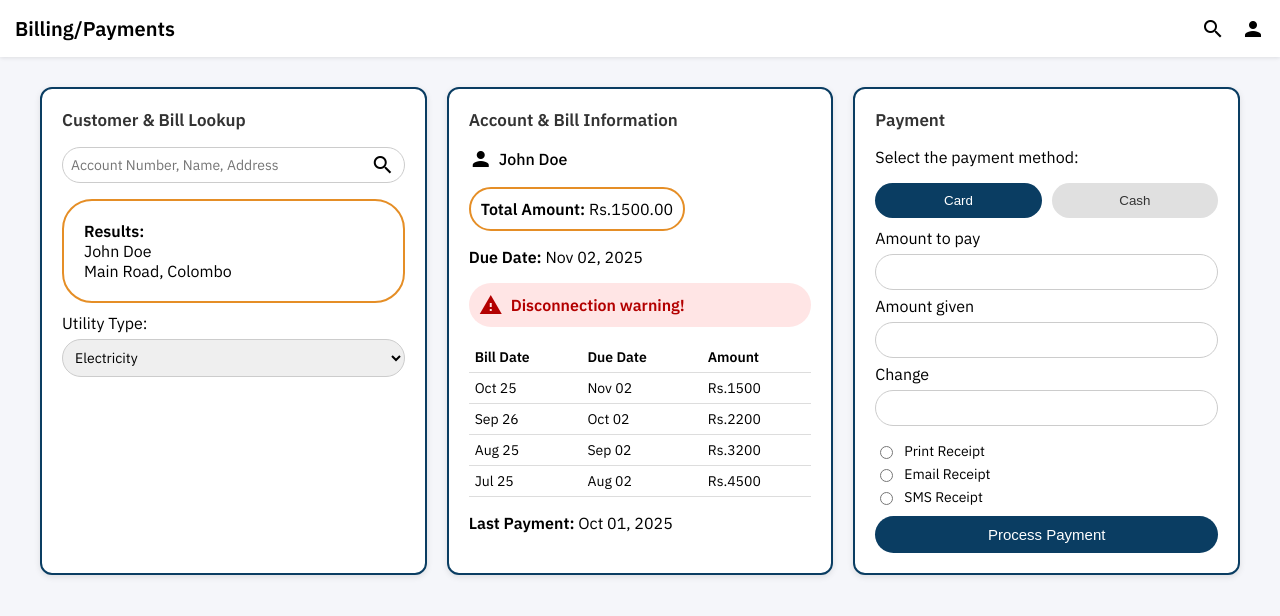
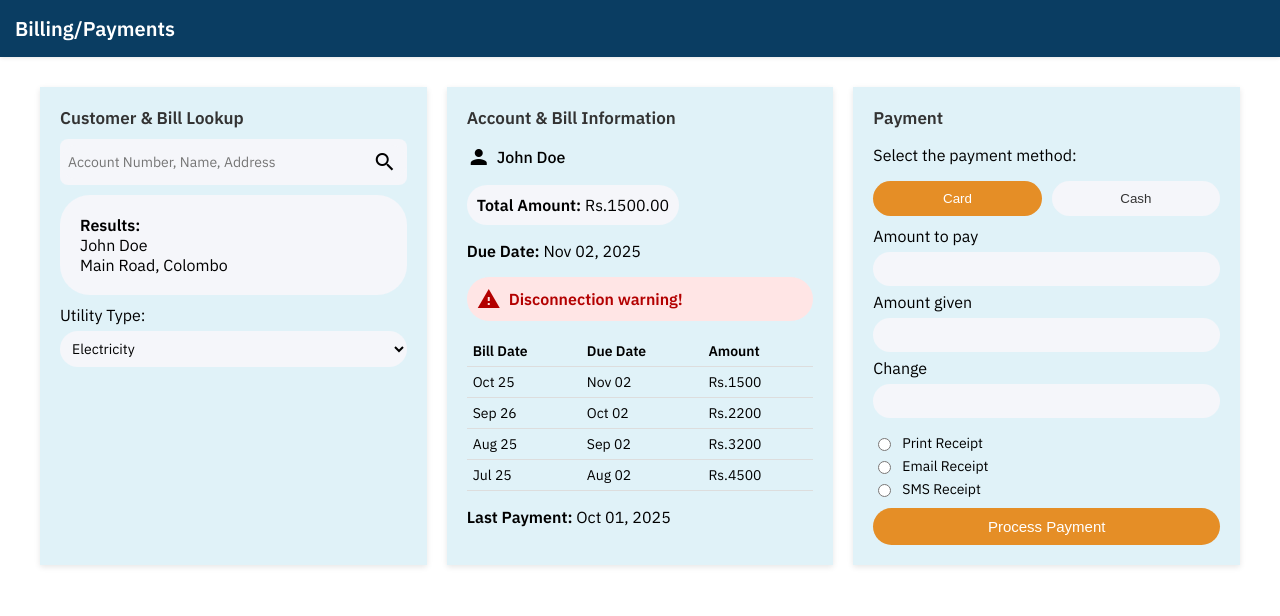
Before and after one commit to Sadeeshana/Utility-Managment-System, a PHP site: page /Billing.html in a window 1280 px wide. Shown: the top 616 px of the page. Run offline with PHP 8.4, Linux system fonts and the light colour scheme.

Commit message:
Update Billing.css
Update Billing.css

```diff
--- a/Frontend/Billing.css
+++ b/Frontend/Billing.css
@@ -1,13 +1,13 @@
 body {
   font-family: "IBM Plex Sans";
-  background-color: #F5F6FA;
+  background-color: white;
   margin: 0;
   padding: 0;
 }
 
 /* Header Bar */
 .header {
-  background-color: #ffffff;
+  background-color: #0A3D62;
   color: #000;
   display: flex;
   align-items: center;
@@ -23,33 +23,11 @@ body {
   font-weight: 600;
 }
 
-.header-icons {
-  display: flex;
-  align-items: center;
-  gap: 16px;
-}
-
 .material-icons {
   vertical-align: middle;
   cursor: pointer;
 }
 
-.back-btn {
-  display: flex;
-  align-items: center;
-  justify-content: center;
-  width: 36px;
-  height: 36px;
-  background-color: #f0f0f0;
-  border: 1px solid #000;
-  border-radius: 50%;
-  cursor: pointer;
-  transition: background-color 0.3s;
-}
-
-.back-btn:hover {
-  background-color: #e0e0e0;
-}
 
 /* Layout */
 .container {
@@ -62,15 +40,14 @@ body {
 }
 
 .section {
-  background: #fff;
+  background:  #e0f2f8;
   flex: 1;
-  border: 2px solid #0A3D62;
-  border-radius: 12px;
   padding: 20px;
   box-shadow: 0 2px 6px rgba(0, 0, 0, 0.1);
 }
 h2{
   align-items: center;
+  color: white;
 }
 
 h3 {
@@ -86,7 +63,7 @@ h3 {
   display: flex;
   align-items: center;
   border-radius: 8px;
-  background: #fff;
+  background: #F5F6FA;
   margin-top: 8px;
   transition: border-color 0.3s, box-shadow 0.3s;
 }
@@ -99,7 +76,7 @@ h3 {
   font-size: 14px;
   font-family: inherit;
   border-radius: 8px;
-  background: #fff;
+  background: #F5F6FA;
   transition: box-shadow 0.3s, border 0.3s;
 }
 
@@ -121,21 +98,21 @@ input[type="text"], input[type="number"], select {
   padding: 8px;
   margin: 6px 0;
   border-radius: 30px;
-  border: 1px solid #ccc;
+  border: 30px ;
   font-size: 14px;
   box-sizing: border-box;
   font-family: inherit;
+  background: #F5F6FA;
 }
 
 input[type="text"]:focus, input[type="number"]:focus, select:focus {
-  border-color: #E58E26;
+
   outline: none;
 }
 
 /* Results Box */
 .results {
-  background: #ffffff;
-  border: 2px solid #E58E26;
+  background: #F5F6FA;
   border-radius: 30px;
   padding: 20px;
   margin: 10px 0;
@@ -177,8 +154,8 @@ input[type="text"]:focus, input[type="number"]:focus, select:focus {
 }
 
 .highlight-box {
-  border: 2px solid #E58E26;
-  background: white;
+
+  background: #F5F6FA;
   padding: 10px;
   border-radius: 30px;
   width: fit-content;
@@ -194,7 +171,7 @@ input[type="text"]:focus, input[type="number"]:focus, select:focus {
 
 .payment-methods button {
   flex: 1;
-  background-color: #e0e0e0;
+  background-color: #F5F6FA;
   color: #333;
   border: none;
   border-radius: 30px;
@@ -204,12 +181,12 @@ input[type="text"]:focus, input[type="number"]:focus, select:focus {
 }
 
 .payment-methods button.active {
-  background-color: #0A3D62;
+  background-color: #E58E26;
   color: white;
 }
 
 .process-btn {
-  background-color: #0A3D62;
+  background-color: #E58E26;
   color: white;
   border: none;
   padding: 10px;
@@ -221,7 +198,7 @@ input[type="text"]:focus, input[type="number"]:focus, select:focus {
 }
 
 .process-btn:hover {
-  background-color: #082c48;
+  background-color: #E58E26;
 }
 
 .receipt-options {
--- a/Frontend/Billing.html
+++ b/Frontend/Billing.html
@@ -13,10 +13,7 @@
   <div class="header">
 
     <h2>Billing/Payments</h2>
-    <div class="header-icons">
-      <span class="material-icons">search</span>
-      <span class="material-icons">person</span>
-    </div>
+
   </div>
 
   <div class="container">
```
